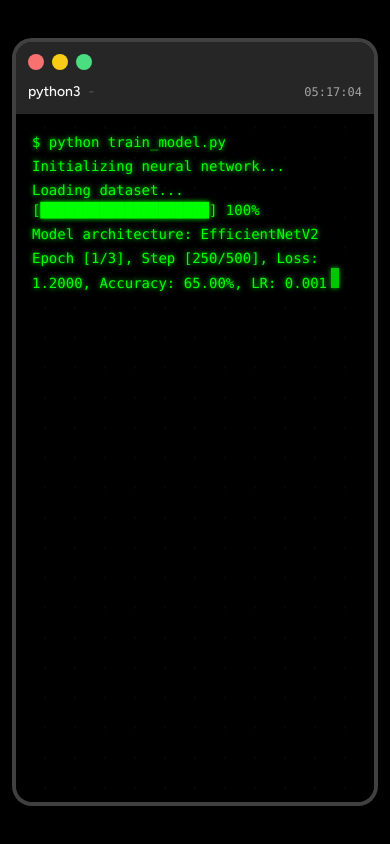
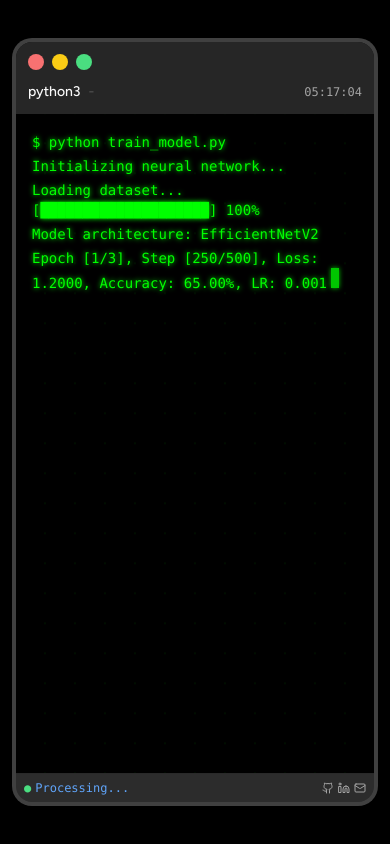
Before and after one commit to dvnguyen02/pweb, a Next.js app: page / in a window 390 px wide. Built offline with nearby package versions, Linux system fonts and the light colour scheme.

Commit message:
fix: mobile issues of footer not displaying

```diff
--- a/src/app/page.tsx
+++ b/src/app/page.tsx
@@ -11,6 +11,7 @@ import TerminalLoader from "@/components/TerminalLoader";
 import { Switch } from "@/components/ui/switch";
 import { Github, Linkedin, Mail, MessageSquareText } from "lucide-react";
 import { ChatWidget } from '@/components/ChatWidget';
+import { TerminalStatusBar } from "@/components/TerminalStatusBar"; // Added import
 
 import { Main } from "./main";
 import { About } from "./about";
@@ -145,36 +146,7 @@ export default function Page() {
 					</ScrollArea>
 
 					{/* Terminal Status Bar Footer - always at bottom */}
-					<div className="bg-primary/10 border-t border-neutral-400 dark:border-border/50 px-2 sm:px-3 py-1.5 flex items-center justify-between text-xs font-mono flex-shrink-0">
-						<div className="flex items-center gap-3">
-							<span className="text-green-400">●</span>
-							<span className="text-muted-foreground">david@wellington:~$</span>
-							<span className="text-blue-400">Ready</span>
-						</div>
-						<div className="flex items-center gap-3">
-							{/* Theme Toggle */}
-							<div className="flex items-center gap-1">
-								<Sun className="h-3 w-3 sm:h-4 sm:w-4 text-muted-foreground" />
-								<Switch checked={isDark} onCheckedChange={setIsDark} />
-								<Moon className="h-3 w-3 sm:h-4 sm:w-4 text-muted-foreground" />
-							</div>
-							<div className="flex items-center gap-1">
-								<a href="https://github.com/dvnguyen02" target="_blank" rel="noopener noreferrer"
-								   className="text-muted-foreground hover:text-foreground transition-colors">
-									<Github className="w-3 h-3" />
-								</a>
-								<a href="https://www.linkedin.com/in/david-nguyen-58a378315/" target="_blank" rel="noopener noreferrer"
-								   className="text-muted-foreground hover:text-foreground transition-colors">
-									<Linkedin className="w-3 h-3" />
-								</a>
-								<a href="mailto:duynguyen290502@gmail.com"
-								   className="text-muted-foreground hover:text-foreground transition-colors">
-									<Mail className="w-3 h-3" />
-								</a>
-							</div>
-							<span className="text-muted-foreground">© {new Date().getFullYear()}</span>
-						</div>
-					</div>
+					<TerminalStatusBar isDark={isDark} setIsDark={setIsDark} />
 				</div>
 			</div>
 			<ChatWidget isVisible={showChat} onExit={() => setShowChat(false)} />
--- a/src/components/TerminalLoader.tsx
+++ b/src/components/TerminalLoader.tsx
@@ -3,6 +3,7 @@
 import React, { useState, useEffect, useRef } from "react";
 import { cn } from "@/lib/utils";
 // Remove Button import if not needed
+import { TerminalStatusBar } from "./TerminalStatusBar"; // Added import
 
 interface TerminalLoaderProps {
   onComplete: () => void;
@@ -17,6 +18,7 @@ const TerminalLoader: React.FC<TerminalLoaderProps> = ({
   const [currentPhase, setCurrentPhase] = useState<number>(0);
   const [isComplete, setIsComplete] = useState<boolean>(false);
   const [isReady, setIsReady] = useState<boolean>(false);
+  const [isDark, setIsDark] = useState(true); // Added state for isDark
   const [currentTime, setCurrentTime] = useState<string>("");
   const terminalRef = useRef<HTMLDivElement>(null);
   const hasInitialized = useRef(false);
@@ -280,7 +282,9 @@ const TerminalLoader: React.FC<TerminalLoaderProps> = ({
 
     postTrainingPhase();
   }, [currentPhase, onComplete]);
-    return (
+
+  // Main return statement
+  return (
     <div
       className={cn(
         "fixed inset-0 flex items-center justify-center p-4 bg-black z-50",
@@ -317,7 +321,7 @@ const TerminalLoader: React.FC<TerminalLoaderProps> = ({
         {/* Terminal content */}
         <div
           ref={terminalRef}
-          className="bg-black h-full p-4 font-mono text-sm sm:text-base"
+          className="bg-black h-full p-4 font-mono text-sm sm:text-base flex-1 overflow-y-auto" // Added flex-1 and overflow-y-auto
           style={{
             fontFamily: "'Fira Code', Consolas, Monaco, 'Courier New', monospace",
             color: '#00ff00',
@@ -336,6 +340,14 @@ const TerminalLoader: React.FC<TerminalLoaderProps> = ({
             </div>
           ))}
         </div>
+
+        {/* Footer Status Bar */}
+        <TerminalStatusBar
+          isDark={isDark}
+          setIsDark={setIsDark}
+          statusText={isComplete ? "Process Complete" : "Processing..."}
+          showThemeToggle={false} // Theme toggle is not needed here
+        />
       </div>
     </div>
   );
--- /dev/null
+++ b/src/components/TerminalStatusBar.tsx
@@ -0,0 +1,54 @@
+"use client";
+
+import { Sun, Moon, Github, Linkedin, Mail } from "lucide-react";
+import { Switch } from "@/components/ui/switch";
+
+interface TerminalStatusBarProps {
+  isDark: boolean;
+  setIsDark: (isDark: boolean) => void;
+  statusText?: string;
+  showThemeToggle?: boolean;
+}
+
+export function TerminalStatusBar({
+  isDark,
+  setIsDark,
+  statusText = "Ready",
+  showThemeToggle = true
+}: TerminalStatusBarProps) {
+  return (
+    <div className="bg-primary/10 border-t border-neutral-400 dark:border-border/50 px-2 py-1.5 flex items-center justify-between text-xs font-mono flex-shrink-0 sm:px-3">
+      {/* Left side */}
+      <div className="flex items-center gap-1 sm:gap-3">
+        <span className="text-green-400">●</span>
+        <span className="hidden sm:inline text-muted-foreground">david@wellington:~$</span>
+        <span className="text-blue-400">{statusText}</span>
+      </div>
+      {/* Right side */}
+      <div className="flex items-center gap-1.5 sm:gap-3">
+        {showThemeToggle && (
+          <div className="flex items-center gap-1">
+            <Sun className="h-3 w-3 sm:h-4 sm:w-4 text-muted-foreground" />
+            <Switch checked={isDark} onCheckedChange={setIsDark} />
+            <Moon className="h-3 w-3 sm:h-4 sm:w-4 text-muted-foreground" />
+          </div>
+        )}
+        <div className="flex items-center gap-1">
+          <a href="https://github.com/dvnguyen02" target="_blank" rel="noopener noreferrer"
+             className="text-muted-foreground hover:text-foreground transition-colors">
+            <Github className="w-3 h-3" />
+          </a>
+          <a href="https://www.linkedin.com/in/david-nguyen-58a378315/" target="_blank" rel="noopener noreferrer"
+             className="text-muted-foreground hover:text-foreground transition-colors">
+            <Linkedin className="w-3 h-3" />
+          </a>
+          <a href="mailto:duynguyen290502@gmail.com"
+             className="text-muted-foreground hover:text-foreground transition-colors">
+            <Mail className="w-3 h-3" />
+          </a>
+        </div>
+        <span className="hidden sm:inline text-muted-foreground">© {new Date().getFullYear()}</span>
+      </div>
+    </div>
+  );
+}
```
